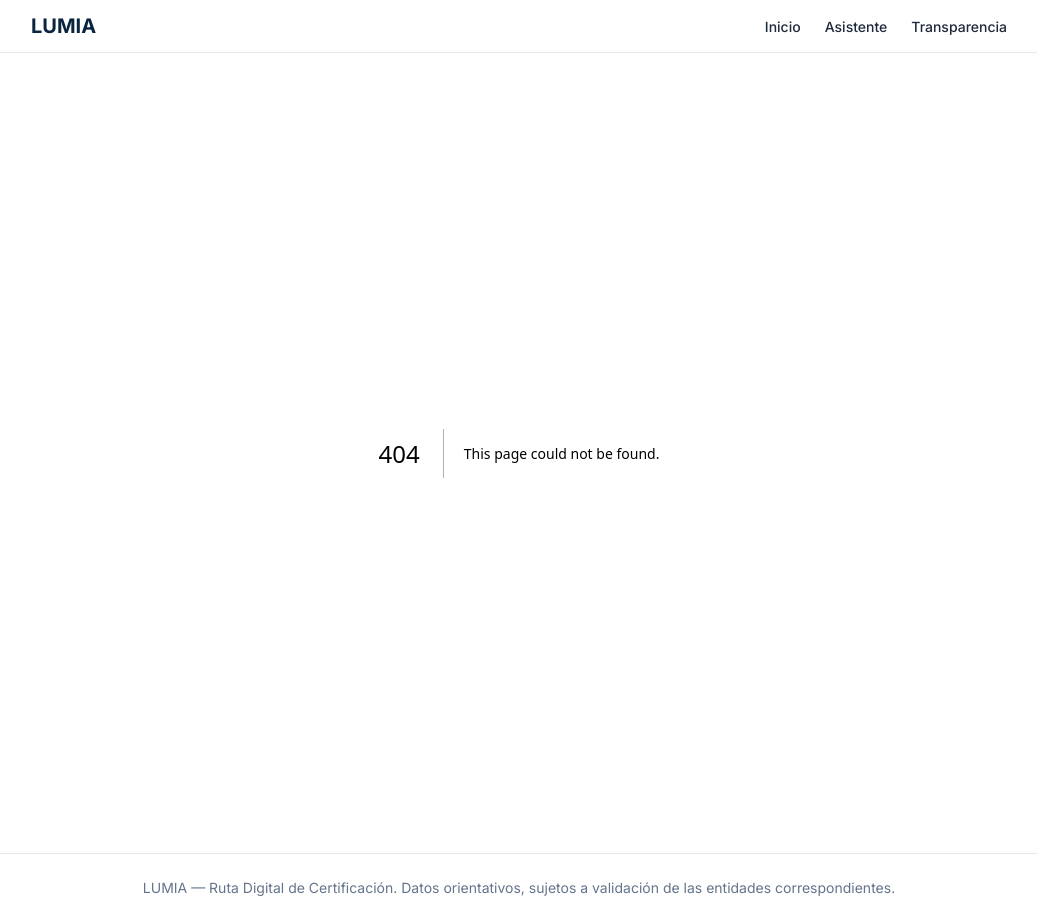
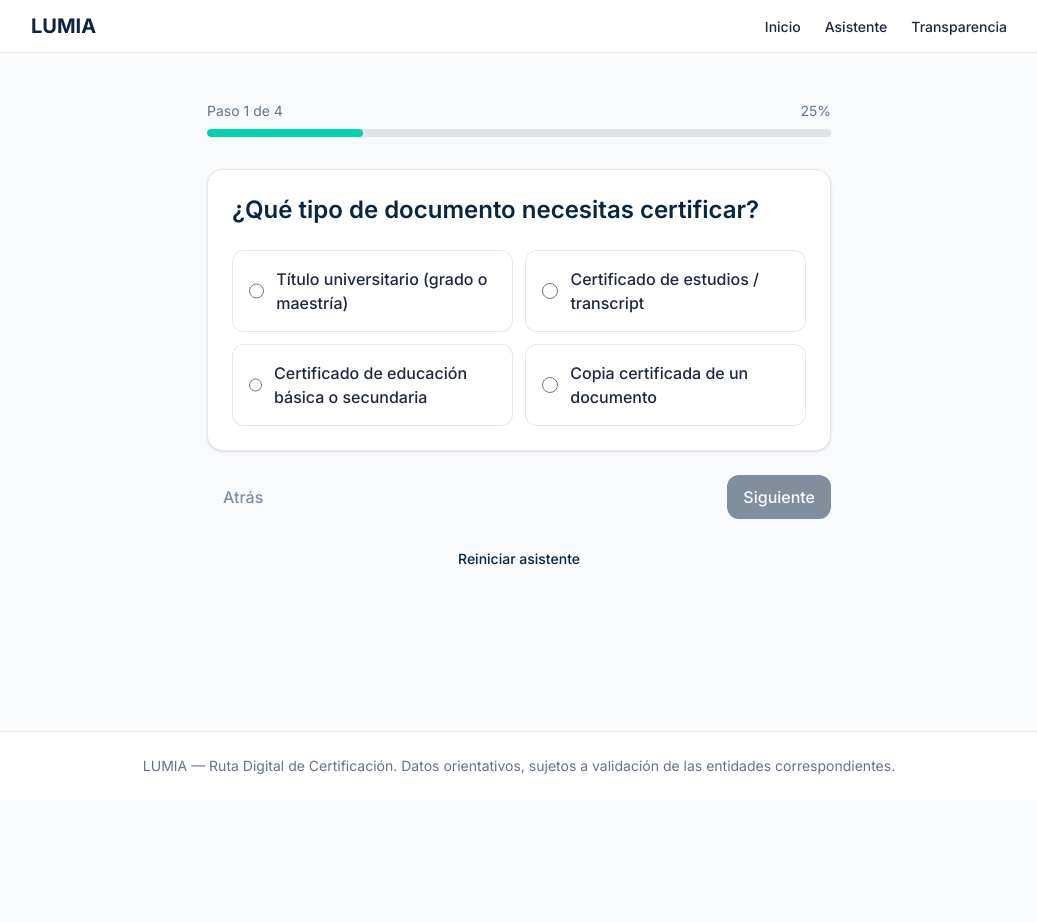
Before and after one commit to RDaniloMM/Cadena-Digital-Peru, a Next.js app: page /wizard in a window 1280 px wide. Before the commit this address had no page. Shown: the whole page, without its empty margins (121-1158 px from the left). After the commit the page ends 800 px from the top, so only its background shows below. Built offline with nearby package versions, Linux system fonts and the light colour scheme.

Commit message:
feat(lumia): add guided wizard and result page with live widget

```diff
--- /dev/null
+++ b/app/wizard/page.tsx
@@ -0,0 +1,112 @@
+"use client";
+
+import { useState } from "react";
+import { useRouter } from "next/navigation";
+import { useWizard } from "@/hooks/useWizard";
+import { useVerification } from "@/context/VerificationContext";
+import { StepCard } from "@/components/ui/StepCard";
+import { ProgressBar } from "@/components/ui/ProgressBar";
+import { Button } from "@/components/ui/Button";
+import { Card } from "@/components/ui/Card";
+import type { ResolvedRoute } from "@/lib/types/lumia";
+
+export default function WizardPage() {
+  const router = useRouter();
+  const {
+    step,
+    totalSteps,
+    currentStep,
+    answers,
+    isFirstStep,
+    isLastStep,
+    canProceed,
+    setAnswer,
+    goNext,
+    goBack,
+    reset,
+    resolveInput,
+  } = useWizard();
+  const { setRoute, resetDocuments } = useVerification();
+  const [submitting, setSubmitting] = useState(false);
+  const [error, setError] = useState<string | null>(null);
+
+  const handleNext = async () => {
+    setError(null);
+    if (!isLastStep) {
+      goNext();
+      return;
+    }
+
+    setSubmitting(true);
+    try {
+      const response = await fetch("/api/resolve", {
+        method: "POST",
+        headers: { "Content-Type": "application/json" },
+        body: JSON.stringify(resolveInput),
+      });
+      const data = (await response.json()) as ResolvedRoute;
+      if (!response.ok) {
+        setError(
+          (data as { message?: string }).message ??
+            "No pudimos resolver la ruta. Inténtalo de nuevo."
+        );
+        setSubmitting(false);
+        return;
+      }
+      resetDocuments();
+      setRoute(data);
+      router.push("/wizard/result");
+    } catch {
+      setError("Ocurrió un error de red. Inténtalo de nuevo.");
+      setSubmitting(false);
+    }
+  };
+
+  return (
+    <main className="mx-auto w-full max-w-2xl px-4 py-8 sm:px-6 sm:py-12">
+      <div className="mb-6 sm:mb-8">
+        <ProgressBar current={step + 1} total={totalSteps} />
+      </div>
+
+      <StepCard
+        name={currentStep.id}
+        question={currentStep.question}
+        options={currentStep.options}
+        value={answers[currentStep.id]}
+        onChange={setAnswer}
+      />
+
+      {error && (
+        <Card className="mt-4 border-lumia-red/30 bg-lumia-red/5">
+          <p className="text-sm text-lumia-red" role="alert">
+            {error}
+          </p>
+        </Card>
+      )}
+
+      <div className="mt-6 flex items-center justify-between gap-3">
+        <Button
+          variant="ghost"
+          onClick={goBack}
+          disabled={isFirstStep}
+          className="w-full sm:w-auto"
+        >
+          Atrás
+        </Button>
+        <Button
+          onClick={handleNext}
+          disabled={!canProceed || submitting}
+          className="w-full sm:w-auto"
+        >
+          {submitting ? "Resolviendo..." : isLastStep ? "Ver resultado" : "Siguiente"}
+        </Button>
+      </div>
+
+      <div className="mt-6 text-center">
+        <Button variant="ghost" size="sm" onClick={reset}>
+          Reiniciar asistente
+        </Button>
+      </div>
+    </main>
+  );
+}
--- /dev/null
+++ b/app/wizard/result/page.tsx
@@ -0,0 +1,103 @@
+"use client";
+
+import Link from "next/link";
+import { useVerification } from "@/context/VerificationContext";
+import { RouteChain } from "@/components/ui/RouteChain";
+import { TrafficLight } from "@/components/ui/TrafficLight";
+import { PreparationIndex } from "@/components/ui/PreparationIndex";
+import { TimeCostSummary } from "@/components/ui/TimeCostSummary";
+import { ChecklistWidget } from "@/components/ui/ChecklistWidget";
+import { Button } from "@/components/ui/Button";
+import { Card } from "@/components/ui/Card";
+import { saveProcedure } from "@/lib/storage/procedures";
+import { isNoRoute } from "@/lib/types/lumia";
+
+export default function ResultPage() {
+  const { route, preparationIndex } = useVerification();
+
+  if (!route) {
+    return (
+      <main className="mx-auto w-full max-w-3xl px-4 py-12 sm:px-6">
+        <Card className="text-center">
+          <h1 className="text-2xl font-bold text-lumia-navy">
+            Aún no hay una ruta
+          </h1>
+          <p className="mt-3 text-lumia-muted">
+            Completa el asistente para descubrir tu cadena de certificación.
+          </p>
+          <div className="mt-6">
+            <Link href="/wizard" passHref>
+              <Button>Ir al asistente</Button>
+            </Link>
+          </div>
+        </Card>
+      </main>
+    );
+  }
+
+  if (isNoRoute(route)) {
+    return (
+      <main className="mx-auto w-full max-w-3xl px-4 py-12 sm:px-6">
+        <Card className="text-center">
+          <h1 className="text-2xl font-bold text-lumia-navy">
+            No encontramos una ruta
+          </h1>
+          <p className="mt-3 text-lumia-muted">{route.message}</p>
+          <div className="mt-6 flex flex-col justify-center gap-3 sm:flex-row">
+            <Link href="/wizard" passHref>
+              <Button variant="secondary">Volver al asistente</Button>
+            </Link>
+          </div>
+        </Card>
+      </main>
+    );
+  }
+
+  const handleSave = () => {
+    saveProcedure({ routeId: route.id, index: preparationIndex });
+  };
+
+  return (
+    <main className="mx-auto w-full max-w-5xl px-4 py-8 sm:px-6 sm:py-12">
+      <h1 className="mb-2 text-3xl font-bold text-lumia-navy sm:text-4xl">
+        Tu ruta de certificación
+      </h1>
+      <p className="mb-8 text-lumia-muted">
+        Revisa los pasos, marca los documentos que ya tienes y guarda el
+        trámite para seguirlo después.
+      </p>
+
+      <div className="grid gap-6 lg:grid-cols-3">
+        <div className="space-y-6 lg:col-span-2">
+          <Card>
+            <h2 className="mb-6 text-xl font-semibold text-lumia-navy">
+              Cadena de trámite
+            </h2>
+            <RouteChain route={route} />
+          </Card>
+          <TimeCostSummary />
+          <div className="flex flex-col gap-3 sm:flex-row">
+            <Link href="/verificar" passHref className="w-full sm:w-auto">
+              <Button variant="secondary" className="w-full sm:w-auto">
+                Verificar documentos
+              </Button>
+            </Link>
+            <Button
+              variant="ghost"
+              className="w-full sm:w-auto"
+              onClick={handleSave}
+            >
+              Guardar en mis trámites
+            </Button>
+          </div>
+        </div>
+
+        <aside className="space-y-6">
+          <TrafficLight />
+          <PreparationIndex />
+          <ChecklistWidget />
+        </aside>
+      </div>
+    </main>
+  );
+}
```
